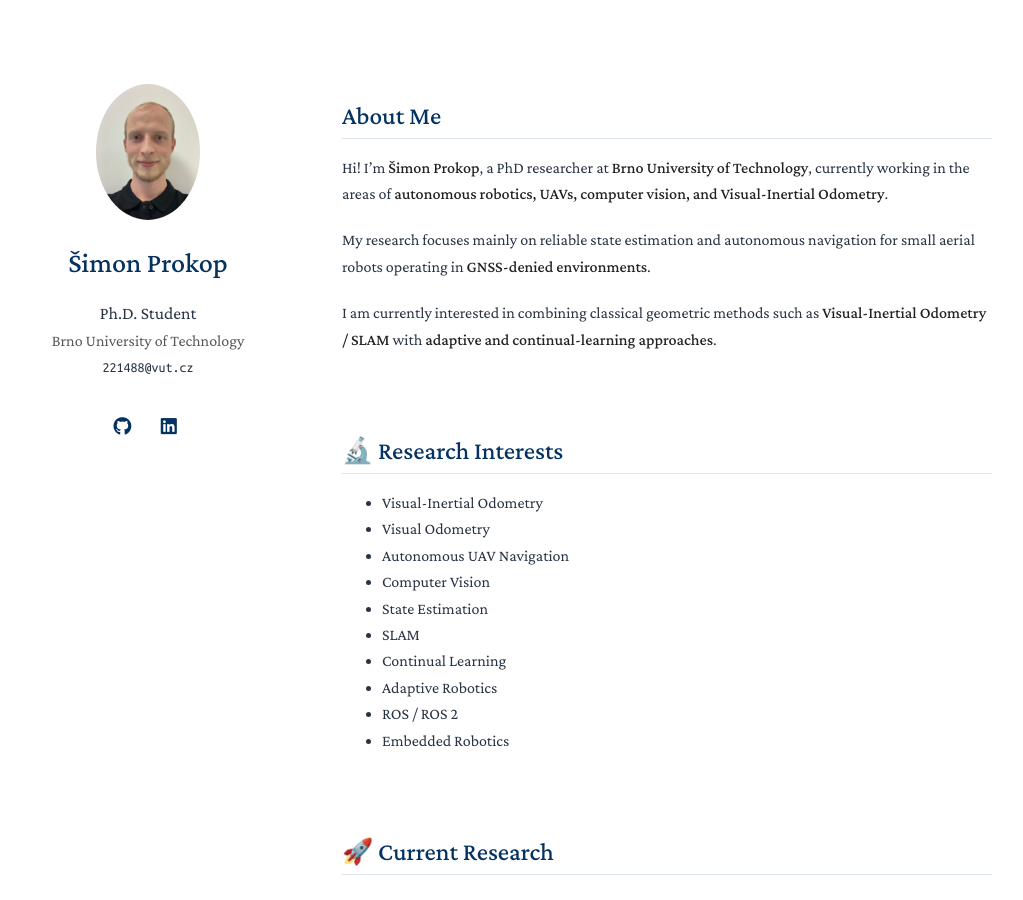
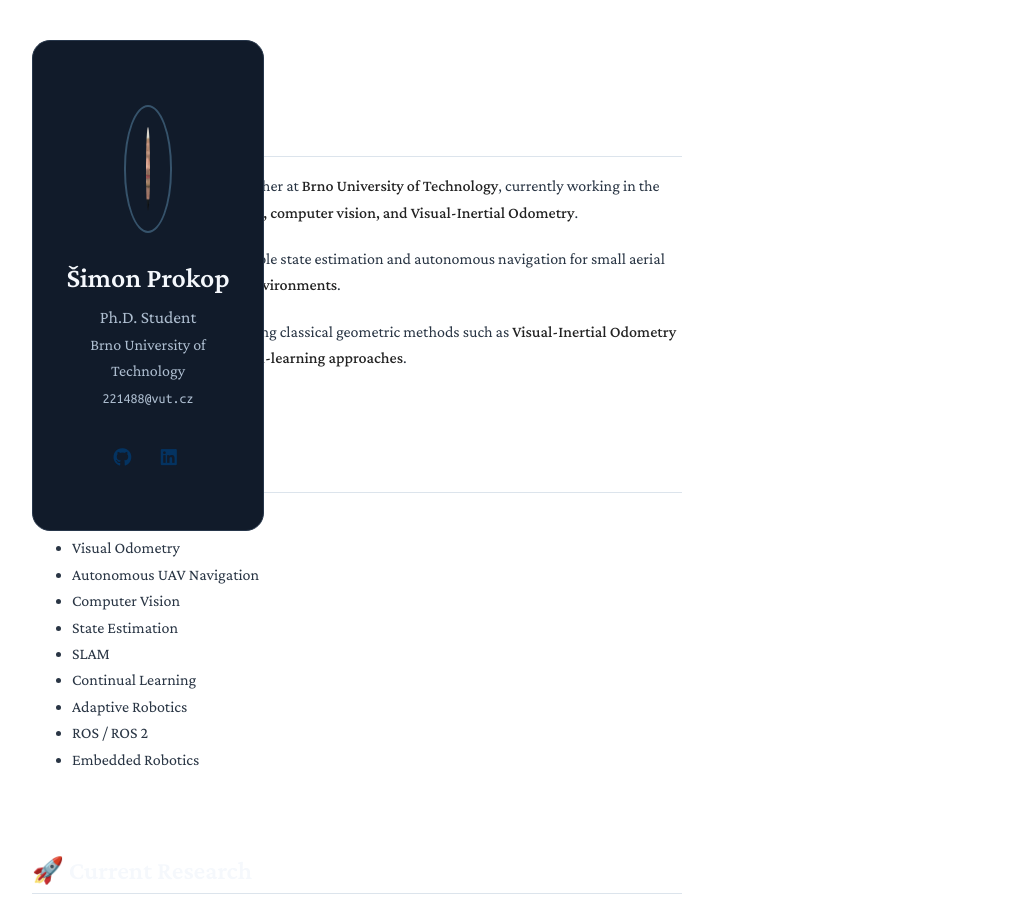
Before and after one commit to Xismoos/simon.prokop.github.io, a Jekyll site: the page built from index.md, in a window 1280 px wide and 900 px high. Shown: the whole window, without its empty margins (128-1151 px from the left). Built offline with Jekyll 4.4.1, drawn with Linux system fonts in a browser that asks for light colours; a style sheet for code colours, icons or effects is not loaded; our own code applies the rules of GitHub Pages for plain Markdown files.

Commit message:
Add link to dark portfolio stylesheet

```diff
--- a/_layouts/homepage.html
+++ b/_layouts/homepage.html
@@ -1,5 +1,6 @@
 <!DOCTYPE html>
 <html lang="{{ site.lang | default: "en-US" }}">
+  <link rel="stylesheet" href="./assets/css/dark-portfolio.css">
   <head>
     <title>{{ site.title }} | {{site.affiliation}}</title>
 
```
